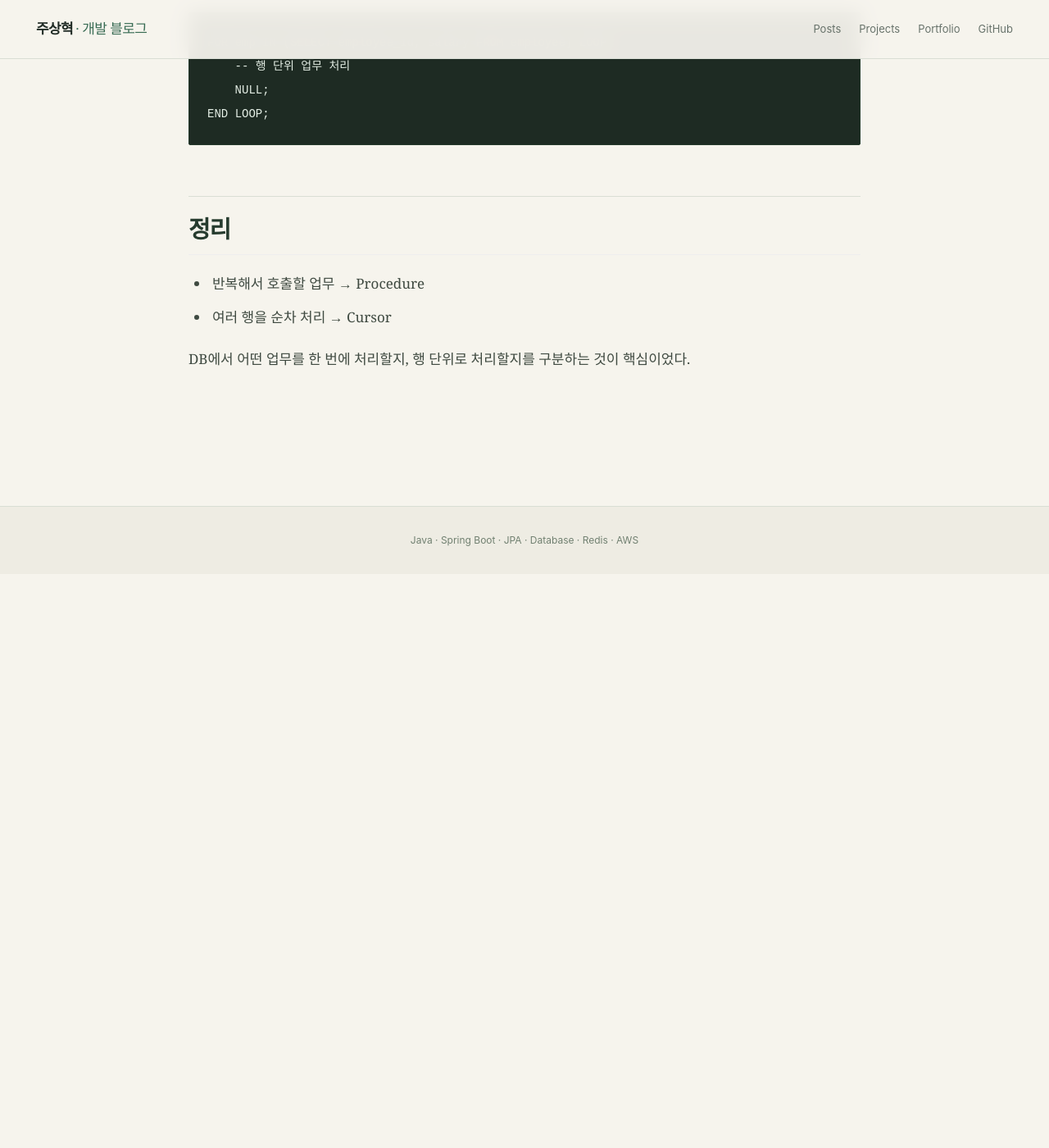
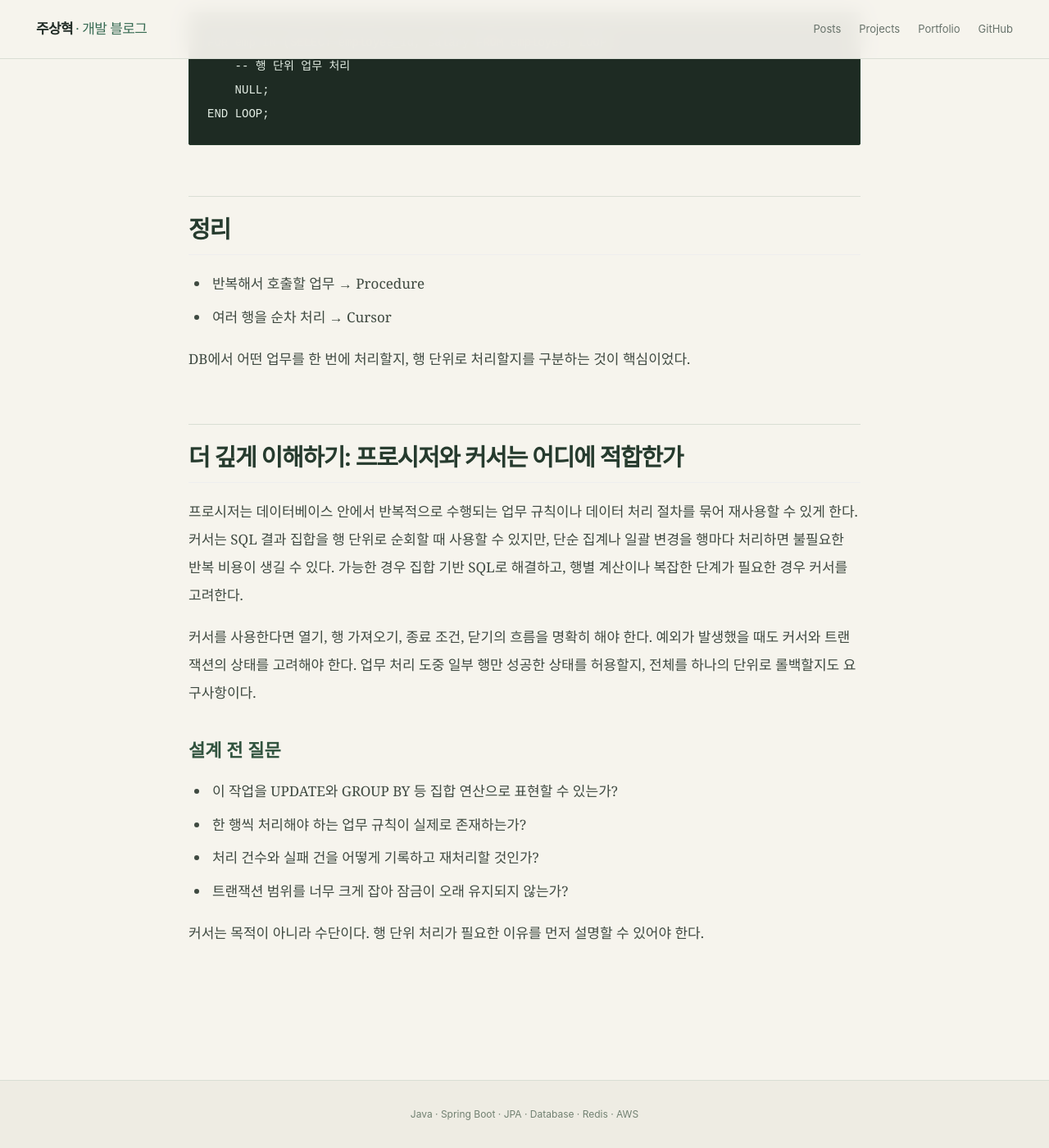
Before and after one commit to zuzusnasna/zuzusnasna.github.io, a Jekyll site: the page built from _posts/2026-10-08-plsql-procedure-cursor.md, in a window 1280 px wide and 1400 px high, scrolled down 1248 px. Shown: the whole window at 82% size. Built offline with Jekyll 4.4.1, drawn with Linux system fonts in a browser that asks for light colours; before the commit the page ends 1948 px from its top, so only the background shows below that.

Commit message:
docs: expand study posts with reasoning and practice checks

```diff
--- a/_posts/2026-10-08-plsql-procedure-cursor.md
+++ b/_posts/2026-10-08-plsql-procedure-cursor.md
@@ -42,3 +42,17 @@ END LOOP;
 - 여러 행을 순차 처리 → Cursor
 
 DB에서 어떤 업무를 한 번에 처리할지, 행 단위로 처리할지를 구분하는 것이 핵심이었다.
+
+## 더 깊게 이해하기: 프로시저와 커서는 어디에 적합한가
+
+프로시저는 데이터베이스 안에서 반복적으로 수행되는 업무 규칙이나 데이터 처리 절차를 묶어 재사용할 수 있게 한다. 커서는 SQL 결과 집합을 행 단위로 순회할 때 사용할 수 있지만, 단순 집계나 일괄 변경을 행마다 처리하면 불필요한 반복 비용이 생길 수 있다. 가능한 경우 집합 기반 SQL로 해결하고, 행별 계산이나 복잡한 단계가 필요한 경우 커서를 고려한다.
+
+커서를 사용한다면 열기, 행 가져오기, 종료 조건, 닫기의 흐름을 명확히 해야 한다. 예외가 발생했을 때도 커서와 트랜잭션의 상태를 고려해야 한다. 업무 처리 도중 일부 행만 성공한 상태를 허용할지, 전체를 하나의 단위로 롤백할지도 요구사항이다.
+
+### 설계 전 질문
+- 이 작업을 UPDATE와 GROUP BY 등 집합 연산으로 표현할 수 있는가?
+- 한 행씩 처리해야 하는 업무 규칙이 실제로 존재하는가?
+- 처리 건수와 실패 건을 어떻게 기록하고 재처리할 것인가?
+- 트랜잭션 범위를 너무 크게 잡아 잠금이 오래 유지되지 않는가?
+
+커서는 목적이 아니라 수단이다. 행 단위 처리가 필요한 이유를 먼저 설명할 수 있어야 한다.
```
